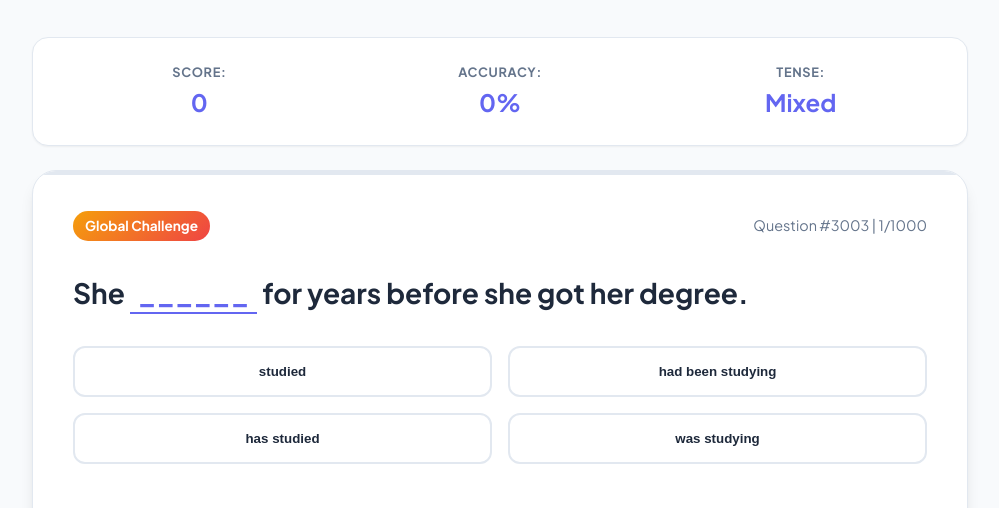
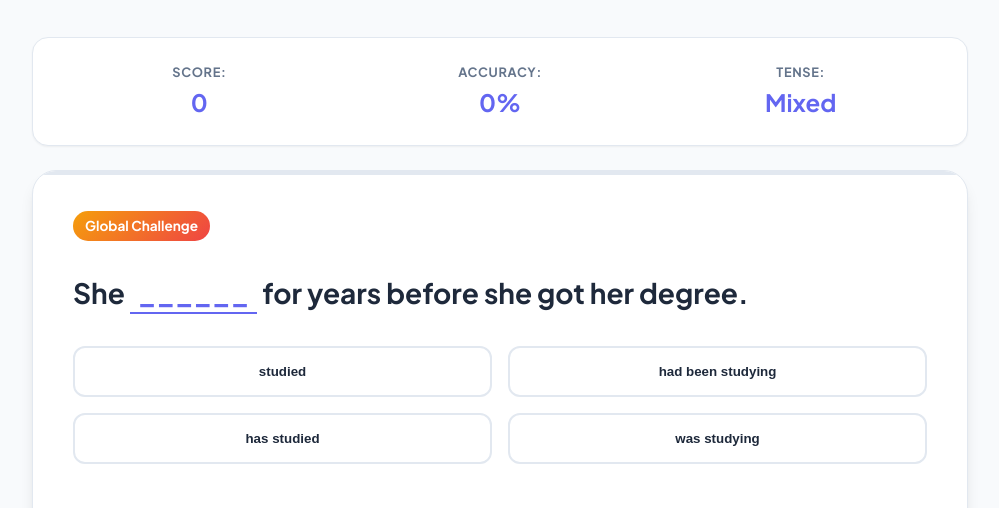
Before and after one commit to mingliu-create/past_tense_practice, a website built with Vite: page index.html in a window 1280 px wide. Shown: the part 292-800 px from the top of the page, without its empty margins (140-1139 px from the left). Built offline with nearby package versions, Linux system fonts and the light colour scheme.

Commit message:
style: remove question index numbering from UI

```diff
--- a/index.html
+++ b/index.html
@@ -50,7 +50,7 @@
           </div>
           <div class="question-header">
             <span id="question-category" class="category">Past Simple</span>
-            <span id="question-index" class="count">Question 1/10</span>
+            <span id="question-index" class="count hidden">Question 1/10</span>
           </div>
 
           <div class="question-content">
--- a/main.js
+++ b/main.js
@@ -137,7 +137,8 @@ function updateUI() {
     UI.submitBtn.classList.add("hidden");
   }
 
-  UI.index.innerText = `Question #${q.id || (state.currentIndex + 1)} | ${state.currentIndex + 1}/1000`;
+  // UI.index.innerText = `Question #${q.id || (state.currentIndex + 1)} | ${state.currentIndex + 1}/1000`;
+
   UI.progressBar.style.width = `${((state.currentIndex + 1) / 1000) * 100}%`;
 
 
```
